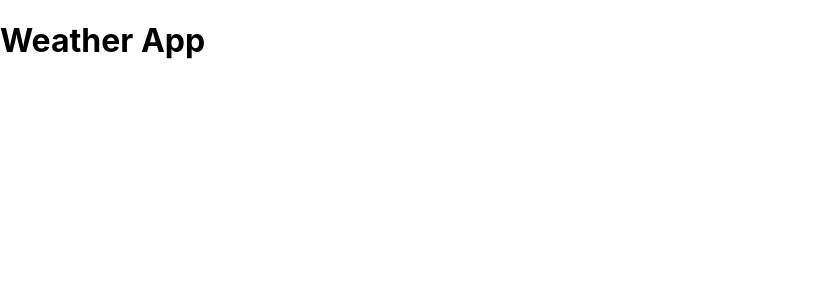
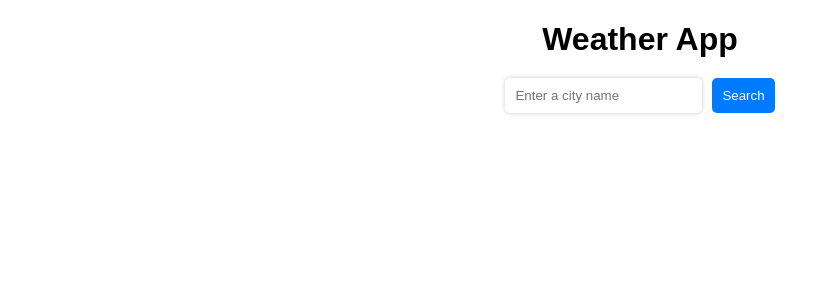
Before and after one commit to Salif-Shaikh/weather-app, a React (Create React App) app: page / in a window 1280 px wide. Shown: the top 300 px of the page, without its empty margins (0-837 px from the left). Built offline with nearby package versions, Linux system fonts and the light colour scheme.

Commit message:
WeatherCard update

```diff
--- a/package.json
+++ b/package.json
@@ -6,6 +6,7 @@
     "@testing-library/jest-dom": "^5.16.5",
     "@testing-library/react": "^13.4.0",
     "@testing-library/user-event": "^13.5.0",
+    "axios": "^1.3.6",
     "react": "^18.2.0",
     "react-dom": "^18.2.0",
     "react-scripts": "5.0.1",
--- a/src/App.js
+++ b/src/App.js
@@ -1,10 +1,11 @@
 import React from "react";
 import "./css/App.css";
+import WeatherCard from "./components/WeatherCard";
 
 const App = () => {
   return (
     <React.Fragment>
-      <h1>Weather App</h1>
+      <WeatherCard />
     </React.Fragment>
   );
 };
--- a/src/components/WeatherCard.js
+++ b/src/components/WeatherCard.js
@@ -1,7 +1,54 @@
-import React from "react";
+import React, { useState } from "react";
+import axios from "axios";
+import "../css/WeatherCard.css";
 
-const WeatherCard = props => {
-  return <div></div>;
+const API_KEY = "a6bc244f057d38bd104009e5d359b3a7"; // Api Initiation key
+
+const WeatherCard = () => {
+  const [city, setCity] = useState("");
+  const [weatherData, setWeatherData] = useState(null);
+  const [error, setError] = useState(null);
+
+  const handleCityChange = e => {
+    setCity(e.target.value);
+  };
+
+  const handleFormSubmit = async e => {
+    e.preventDefault();
+    try {
+      const response = await axios.get(
+        `https://api.openweathermap.org/data/2.5/weather?q=${city}&appid=${API_KEY}&units=metric`
+      );
+      setWeatherData(response.data);
+      setError(null);
+    } catch (error) {
+      setError("City not found");
+      setWeatherData(null);
+    }
+  };
+
+  return (
+    <div className="weather-app">
+      <h1>Weather App</h1>
+      <form onSubmit={handleFormSubmit}>
+        <input
+          type="text"
+          value={city}
+          onChange={handleCityChange}
+          placeholder="Enter a city name"
+        />
+        <button type="submit">Search</button>
+      </form>
+      {error && <div className="error-message">{error}</div>}
+      {weatherData && (
+        <div className="weather-data">
+          <h2>{weatherData.name}</h2>
+          <p>Temperature: {weatherData.main.temp} &#8451;</p>
+          <p>Weather: {weatherData.weather[0].description}</p>
+        </div>
+      )}
+    </div>
+  );
 };
 
 export default WeatherCard;
```
Also changed, not shown: 1 other file (tests, documents, lock files or other folders).
